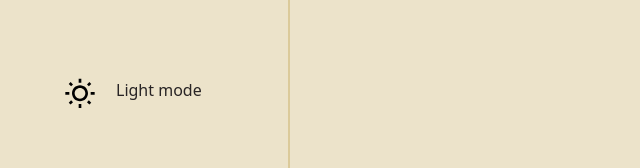
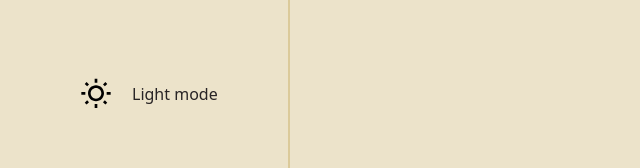
Before and after one commit to michaelcanonizado/daisyui-pomodoro, a React (Create React App) app: page /#/timer in a window 1280 px wide. Shown: the part 626-794 px from the top of the page, without its empty margins (0-640 px from the left). Built offline with nearby package versions, Linux system fonts and the light colour scheme.

Commit message:
adjusted theme switcher alignment

```diff
--- a/src/components/SideBar/ThemeSwitch.tsx
+++ b/src/components/SideBar/ThemeSwitch.tsx
@@ -9,11 +9,11 @@ const ThemeSwitch: FC<IThemeSwitch> = (props): ReactElement => {
 	const { icon, text } = props;
 
 	return (
-		<button className="py-2 pr-4 pl-16 flex lg:mt-auto hover:bg-base-200 transition-colors ease-linear">
+		<button className="py-2 pr-4 pl-20 flex items-center lg:mt-auto hover:bg-base-200 transition-colors ease-linear">
 			<span className="mr-5">
 				<img className="w-8" src={icon} alt={text} />
 			</span>
-			<div className="flex items-center">
+			<div className="">
 				<span className="text-base">{text}</span>
 			</div>
 		</button>
```
